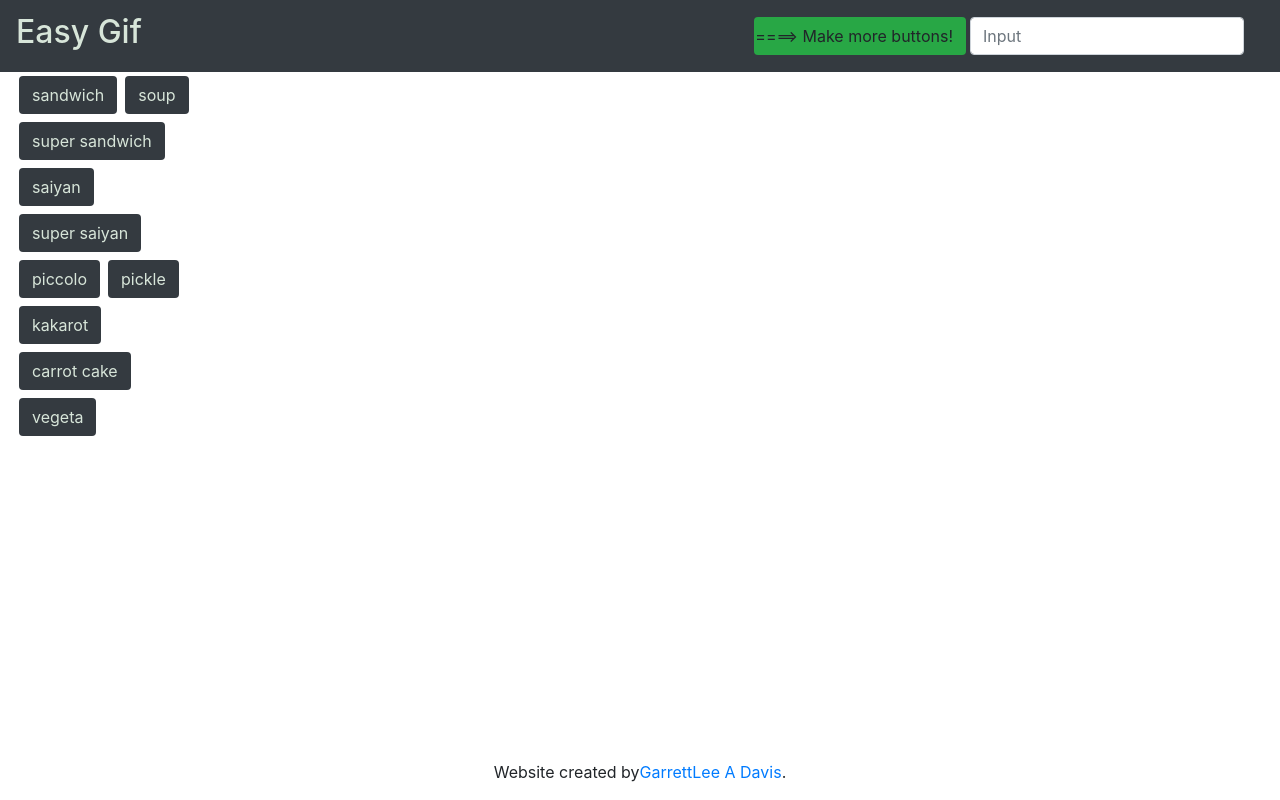
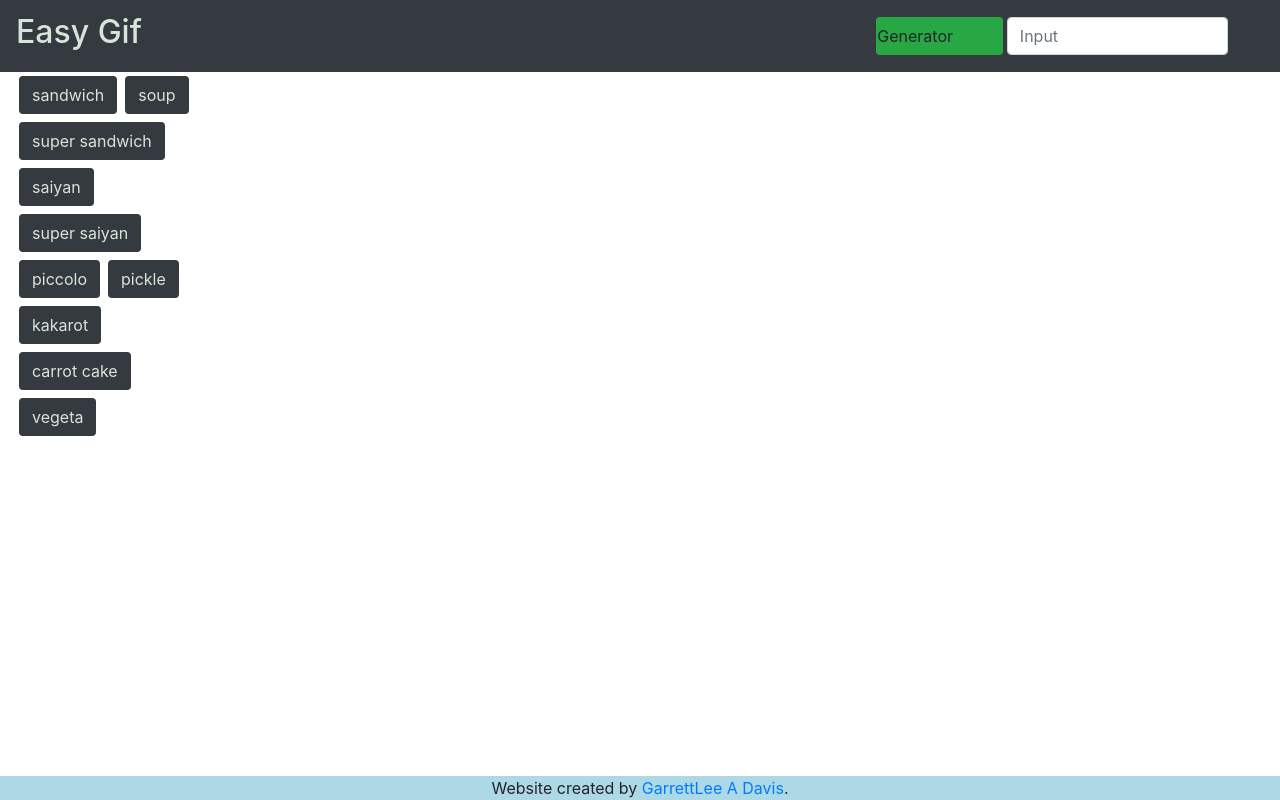
Before and after one commit to gladavis89/api, a plain HTML site: page index.html in a window 1280 px wide. Drawn offline with nearby package versions, Linux system fonts and the light colour scheme.

Commit message:
fixed some cosmetics

```diff
--- a/app.js
+++ b/app.js
@@ -3,7 +3,7 @@ var topics = ["sandwich", "soup", "super sandwich", "saiyan", "super saiyan", "p
 ];
 
 // this function encompassing the code allows the search to run properly
-function run(){
+function run() {
 
     // this function generates all buttons
     function generator() {
@@ -44,6 +44,7 @@ $.ajax({
                 image.attr("still", imageUrlStill);
                 image.attr("state", "active");
                 $("#gifs").prepend(image);
+                $("#footer").attr('style',  'position: fixed; left: 0; bottom: 0; width: 100%; background-color: red; color: white; text-align: center; background-color: light-blue')
             }
 
             // allows for playing and pausing gifs
@@ -64,10 +65,11 @@ $.ajax({
     })
 }
 // creates button of whatever usr has typed
-$("#search").click(function() {
+$("#search").click(function () {
     event.preventDefault();
     var inputs = $("#input").val().trim();
     topics.push(inputs)
     run()
+
 });
 run()
--- a/index.html
+++ b/index.html
@@ -13,16 +13,16 @@
 </head>
 
 <body>
-    <div id="panel">
+    <div id="panel" style="height: fit-content;">
         <!-- //////////////navigation//////////////// -->
         <header>
             <nav class="navbar nav bg-dark">
                 <div class="navbar-brand">
                     <h2 style="color: rgba(240, 255, 240, 0.87)">Easy Gif</h2>
                 </div>
-                <form class="form-check-inline" type="text" rows="1">
-                    <label class="nav btn bg-success mx-1" id="search">====> Make more buttons!</label>
-                    <input class="form-control mr-sm-2" type="search" placeholder="Input" aria-label="Search" id="input"> </form>
+                <form class="form-check-inline row" type="text" rows="1">
+                    <label class="nav btn bg-success mx-1 col-4" id="search">Generator</label>
+                    <input class="form-control mr-sm-2 my-1 col-7" type="search" placeholder="Input" aria-label="Search" id="input"> </form>
             </nav>
         </header>
         <!-- //////////////////////////////////////////////////// -->
@@ -44,14 +44,15 @@
             </div>
         </main>
         <!-- ///////////////////////////\\\\\\\\\\\\\\\\\\\\\\\\\\\\\-->
-        <footer class="footer">
-            <p class="container-fluid" style="position: absolute; bottom: 0;display:flex; justify-content: center"> Website created by
+
+    </div>
+    <footer class="footer container-fluid" style=" justify-content: center; position: fixed; left: 0; bottom: 0; width: 100%; text-align: center;background-color: lightblue" > Website created by
                 <a href="https://dtechdev.com">GarrettLee A Davis</a>.
-            </p>
+
         </footer>
-    </div>
     <script src="https://cdnjs.cloudflare.com/ajax/libs/jquery/3.2.1/jquery.min.js"></script>
     <script src="app.js"></script>
+
 </body>
 
 </html>
```
Lines whose indentation alone changed are shown as unchanged.
